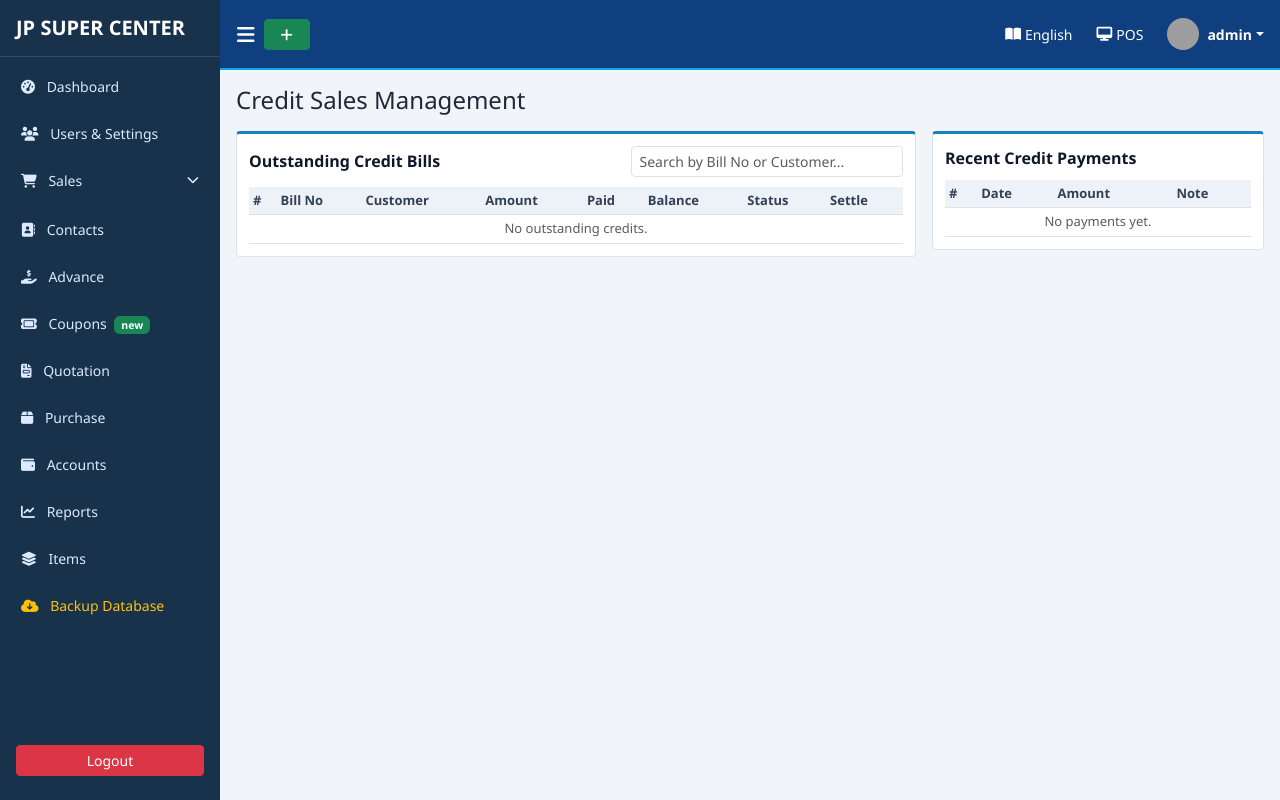
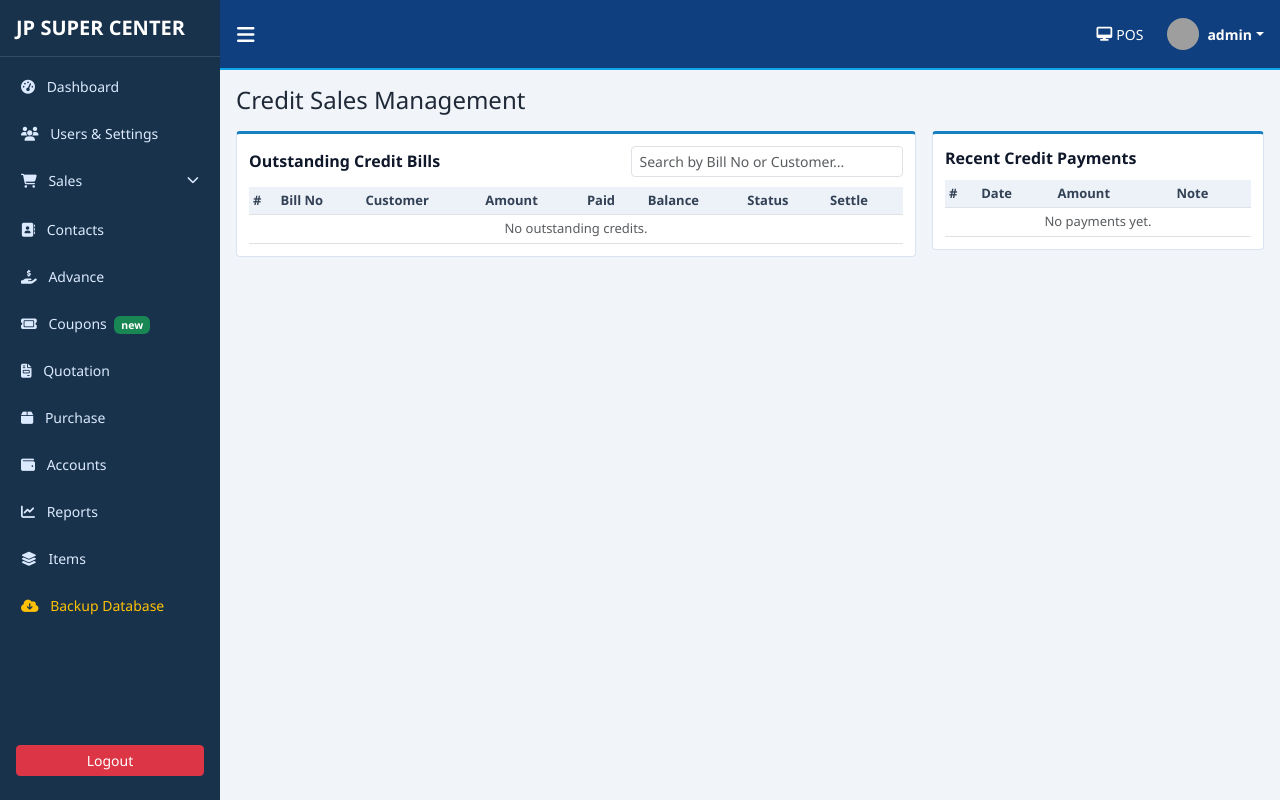
Before and after one commit to desanyasandu/Fully-Functional-POS, a Flask app: page /credit in a window 1280 px wide. Run offline with Flask 3, Linux system fonts and the light colour scheme; a user stored in the database is signed in; grey boxes are pictures that could not be loaded.

Commit message:
feat: implement base template layout with sidebar navigation and initialize flask app with database configuration

```diff
--- a/pos_app/__init__.py
+++ b/pos_app/__init__.py
@@ -67,7 +67,6 @@ def create_app():
 
     with app.app_context():
         db.create_all()
-        if User.query.count() == 0:
-            seed_initial_data()
+        seed_initial_data()
 
     return app
--- a/pos_app/templates/base.html
+++ b/pos_app/templates/base.html
@@ -100,14 +100,8 @@
                     <button class="btn btn-link text-white me-2 p-0 shadow-none" id="toggleSidebar">
                         <i class="fa-solid fa-bars fa-lg"></i>
                     </button>
-                    <a href="{{ url_for('main.sales') }}" class="btn btn-success btn-sm rounded-1 px-3 me-3" title="New Sale">
-                        <i class="fa-solid fa-plus"></i>
-                    </a>
                 </div>
                 <div class="d-flex align-items-center gap-4">
-                    <div class="small d-flex align-items-center" style="cursor: pointer;">
-                        <i class="fa-solid fa-book-open me-1"></i> English
-                    </div>
                     <a href="{{ url_for('main.sales') }}" class="small d-flex align-items-center text-white text-decoration-none">
                         <i class="fa-solid fa-desktop me-1"></i> POS
                     </a>
```
Also changed, not shown: instance/backups/pos_backup_20260501_212109.db (added), instance/backups/pos_backup_20260501_212111.db (added), instance/pos_system.db.
